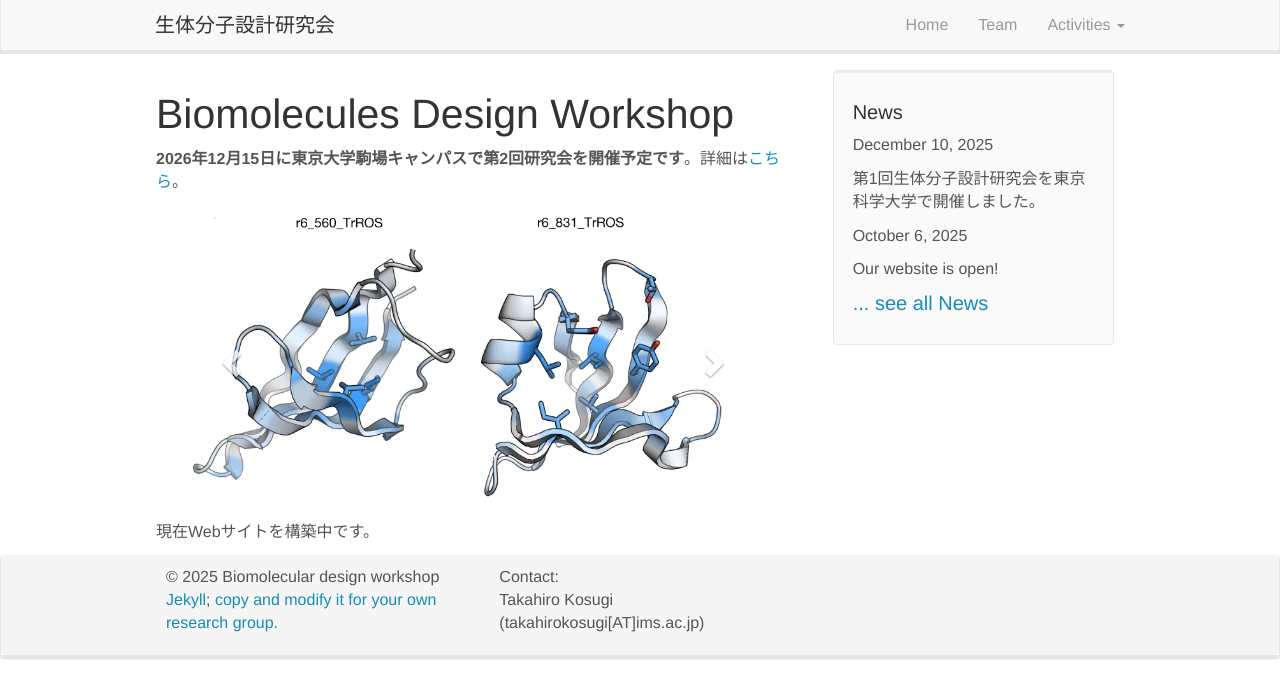
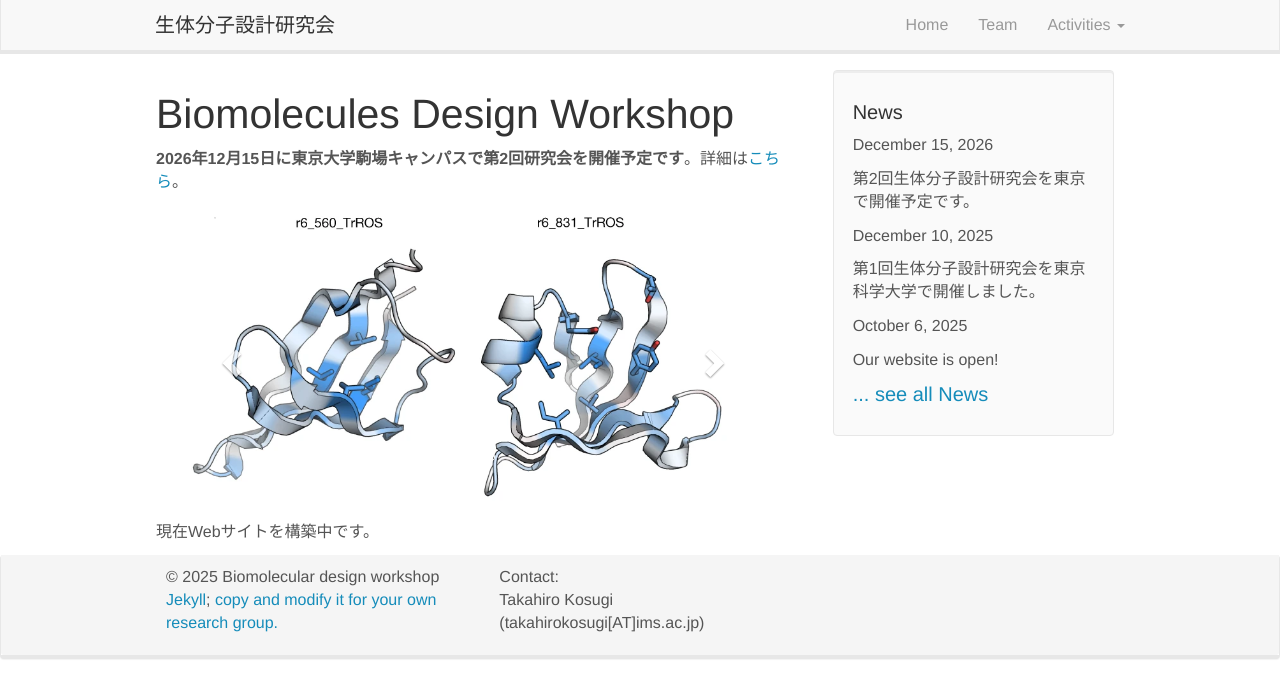
Before and after one commit to biomol-des-ws/biomol-des-ws.github.io, a Jekyll site: the page built from _pages/home.md, in a window 1280 px wide. Shown: the top 698 px of the page. Built offline with Jekyll 4.4.1, drawn with Linux system fonts in a browser that asks for light colours; nearby versions of some CDN libraries.

Commit message:
Update news.yml

```diff
--- a/_data/news.yml
+++ b/_data/news.yml
@@ -1,3 +1,5 @@
+- date: December 15, 2026
+  headline: 第2回生体分子設計研究会を東京で開催予定です。
 - date: December 10, 2025
   headline: 第1回生体分子設計研究会を東京科学大学で開催しました。
 - date: October 6, 2025
```
